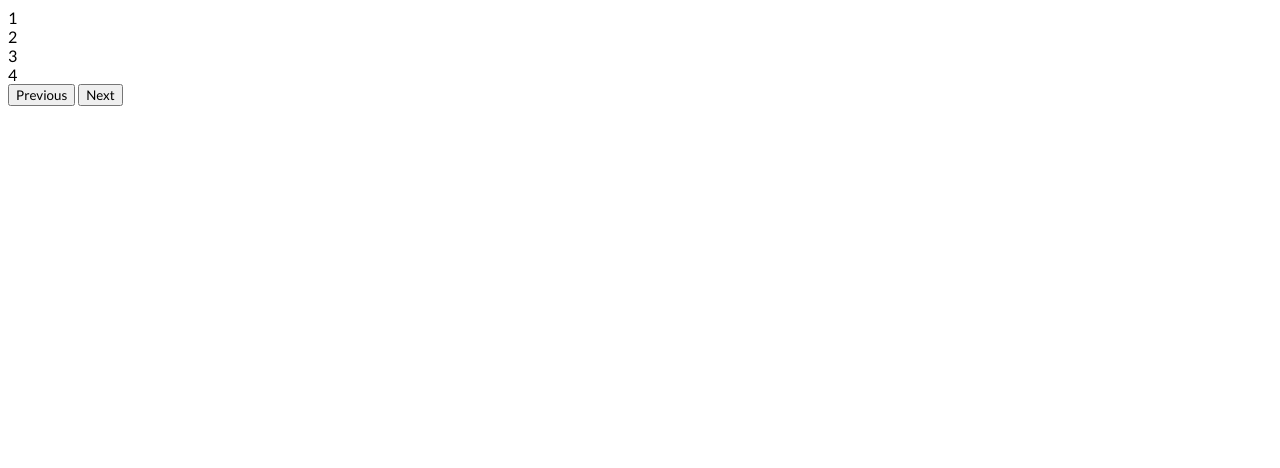
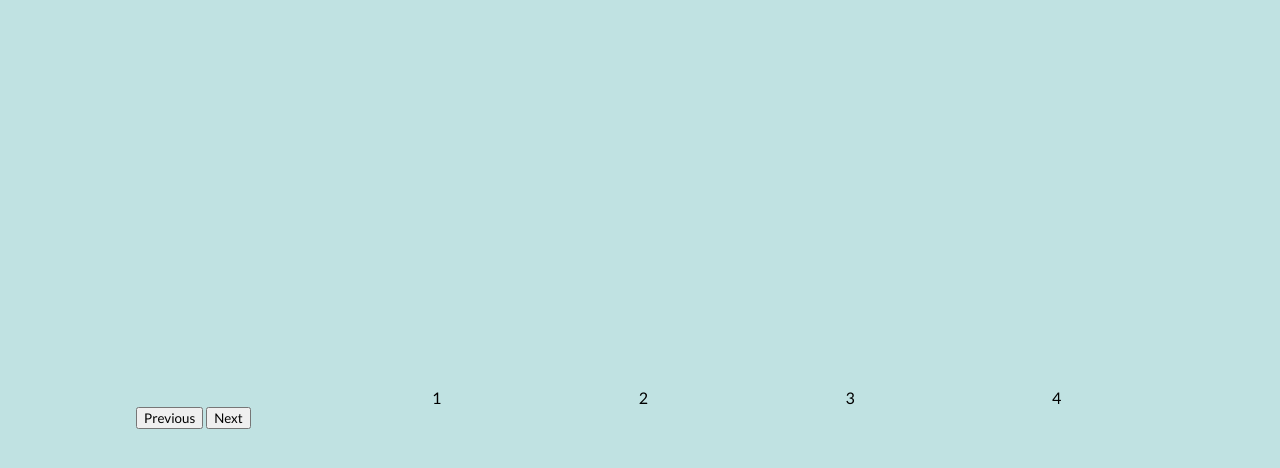
Before and after one commit to krolik-r/progress-steps, a plain HTML site: page index.html in a window 1280 px wide. Drawn offline with Linux system fonts and the light colour scheme.

Commit message:
Elements positioning

```diff
--- a/style.css
+++ b/style.css
@@ -3,3 +3,21 @@
   box-sizing: border-box;
   font-family: 'Lato', sans-serif;
 }
+
+body{
+  background-color: rgb(192, 226, 226);
+  width: 100vw;
+  min-height: 100vh;
+  display:flex;
+  justify-content: center;
+  align-items: center;
+}
+
+.container{
+  min-width: 80vw;
+}
+
+.container-progress{
+  display: flex;
+  justify-content: space-around;
+}
```
